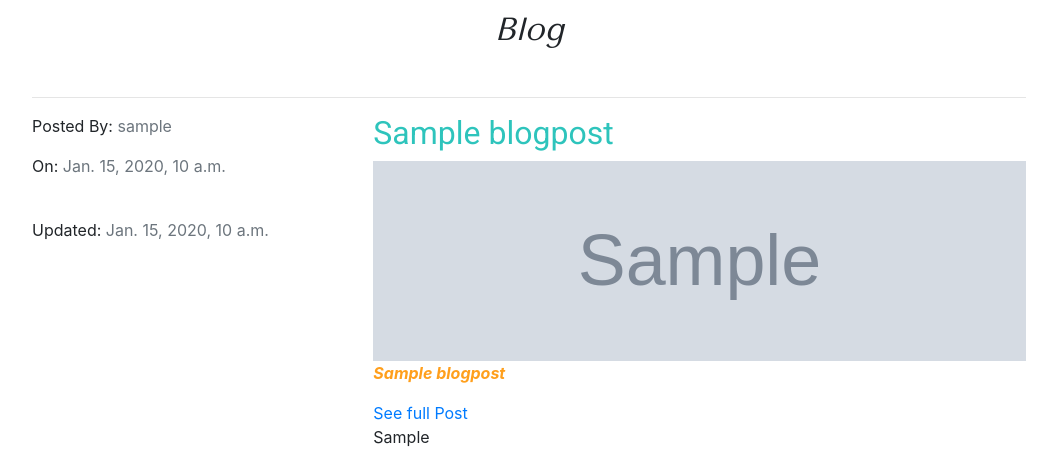
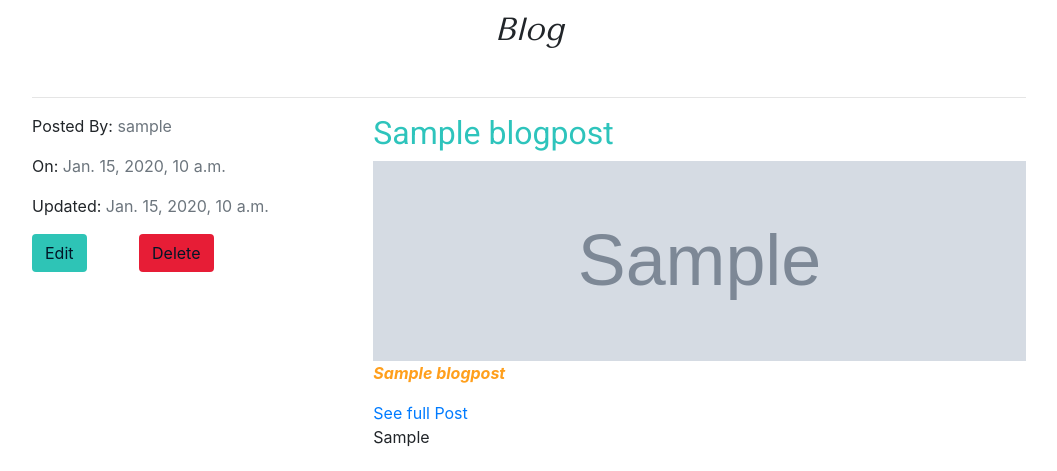
Before and after one commit to Code-Institute-Submissions/sound-store-ms4, a Django app: page /blog/ in a window 1280 px wide. Shown: the part 201-672 px from the top of the page, without its empty margins (111-1168 px from the left). Run offline with Django 3.2, Linux system fonts and the light colour scheme; a user stored in the database is signed in; tables that the repository leaves empty hold one stand-in row (values such as "Sample post"); grey boxes marked "Sample" are stand-in pictures; some libraries are stand-ins or nearby versions; some web fonts are replaced.

Commit message:
Add edit/delete buttons to blog.html and test they work by uploading a blog, editing it and deleting it

```diff
--- a/blog/templates/blog/blog.html
+++ b/blog/templates/blog/blog.html
@@ -31,7 +31,13 @@
          <div class="col-4">
              <p>Posted By: <span class="text-muted">{{ blog.blog_author }}</span></p>
              <p>On: <span class="text-muted">{{ blog.blog_created }}</span></p>
-             <p class="pt-4">Updated: <span class="text-muted">{{ blog.blog_updated }}</span></p>
+             <p>Updated: <span class="text-muted">{{ blog.blog_updated }}</span></p>
+             {% if request.user.is_superuser %}
+             <div>
+              <a class="edit btn mr-5" href="{% url 'edit_blog' blog.id %}">Edit</a>
+              <a class="delete btn" href="{% url 'delete_blog' blog.id %}">Delete</a>
+            </div>
+             {% endif %}
          </div>
          <div class="col-8">
              <h3 class="blog-title">{{ blog.blog_title }}</h3>
```
